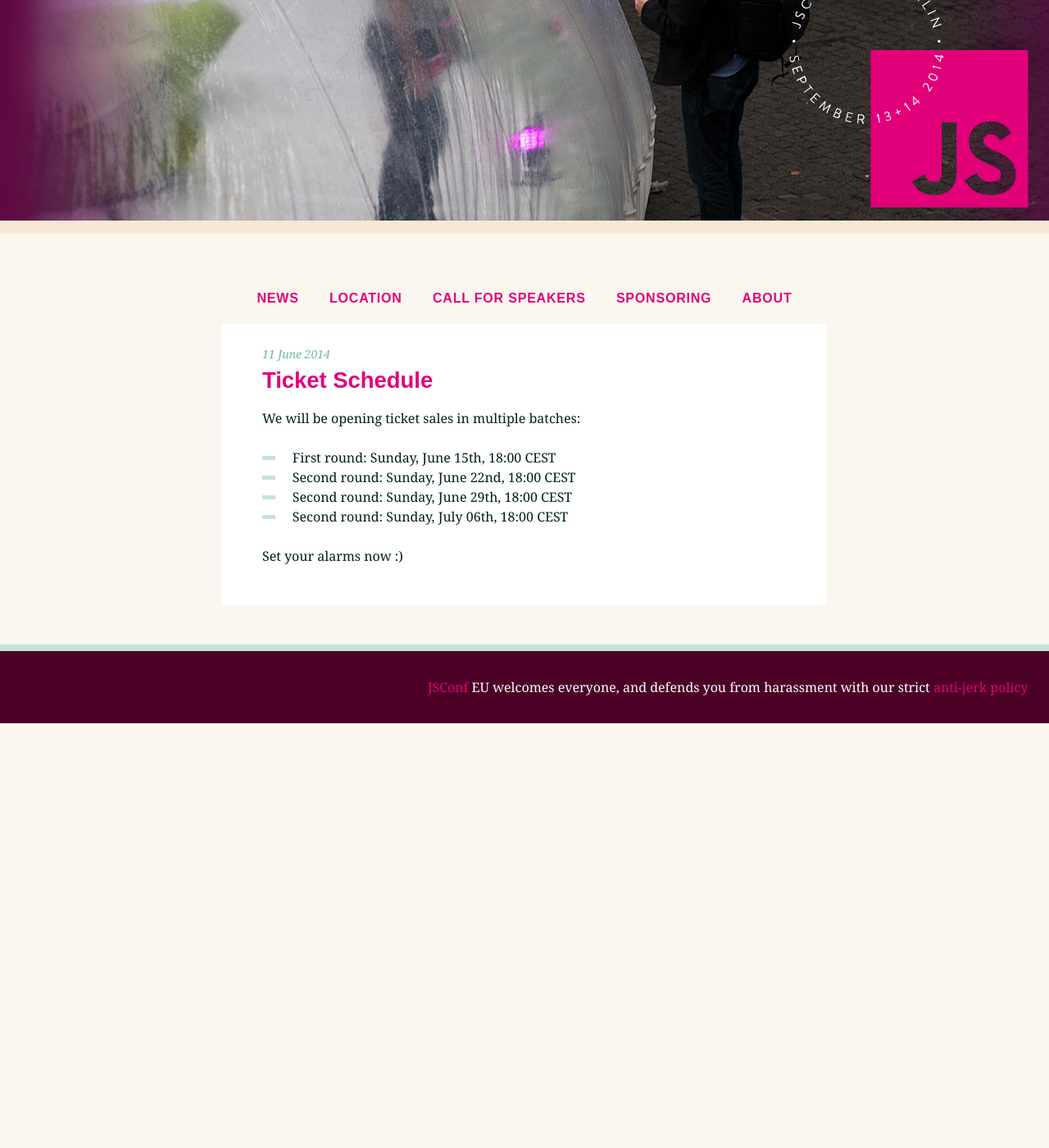
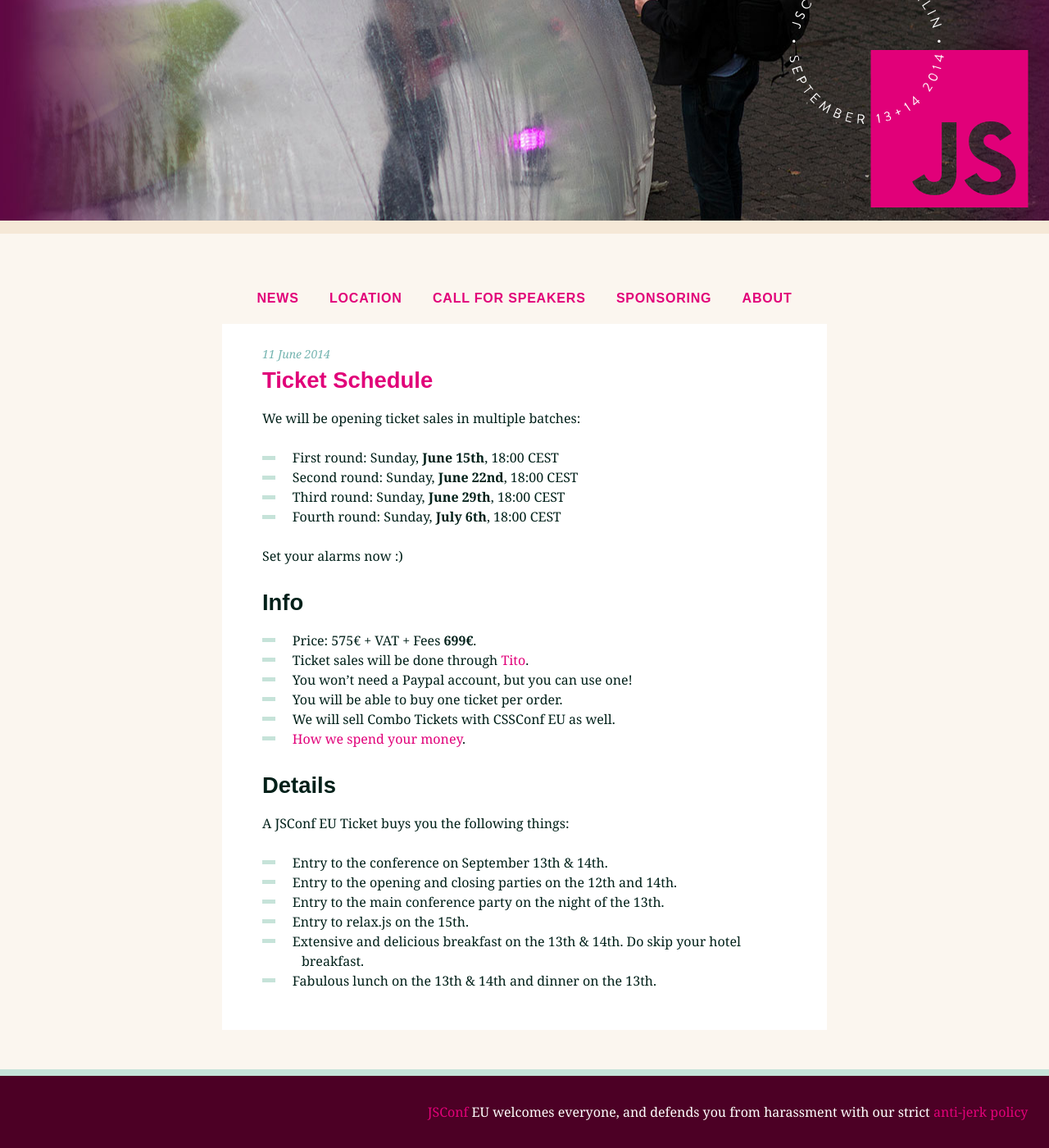
Before and after one commit to jsconf/2014.jsconf.eu, a Jekyll site: the page built from _posts/2014-06-11-ticket-schedule.md, in a window 1280 px wide and 1400 px high, scrolled down 188 px. Shown: the whole window at 82% size. Built offline with Jekyll 4.4.1, drawn with Linux system fonts in a browser that asks for light colours; nearby versions of some CDN libraries; comment, search, counter and statistics services are not loaded; before the commit the page ends 1070 px from its top, so only the background shows below that.

Commit message:
add ticket info

```diff
--- a/_posts/2014-06-11-ticket-schedule.md
+++ b/_posts/2014-06-11-ticket-schedule.md
@@ -9,9 +9,30 @@
 
 We will be opening ticket sales in multiple batches:
 
-- First round: Sunday, June 15th, 18:00 CEST
-- Second round: Sunday, June 22nd, 18:00 CEST
-- Second round: Sunday, June 29th, 18:00 CEST
-- Second round: Sunday, July 06th, 18:00 CEST
+- First round: Sunday, **June 15th**, 18:00 CEST
+- Second round: Sunday, **June 22nd**, 18:00 CEST
+- Third round: Sunday, **June 29th**, 18:00 CEST
+- Fourth round: Sunday, **July 6th**, 18:00 CEST
 
 Set your alarms now :)
+
+### Info
+
+   - Price: 575€ + VAT + Fees **699€**.
+   - Ticket sales will be done through [Tito](https://tito.io/jsconfeu/jsconf-eu-2014).
+   - You won't need a Paypal account, but you can use one!
+   - You will be able to buy one ticket per order.
+   - We will sell Combo Tickets with CSSConf EU as well.
+   - [How we spend your money](http://2013.jsconf.eu/news/2013/06/15/how-we-spend-your-money.html).
+
+### Details
+
+A JSConf EU Ticket buys you the following things:
+
+   - Entry to the conference on September 13th & 14th.
+   - Entry to the opening and closing parties on the 12th and 14th.
+   - Entry to the main conference party on the night of the 13th.
+   - Entry to relax.js on the 15th.
+   - Extensive and delicious breakfast on the 13th & 14th. Do skip your
+   hotel breakfast.
+   - Fabulous lunch on the 13th & 14th and dinner on the 13th.
```
